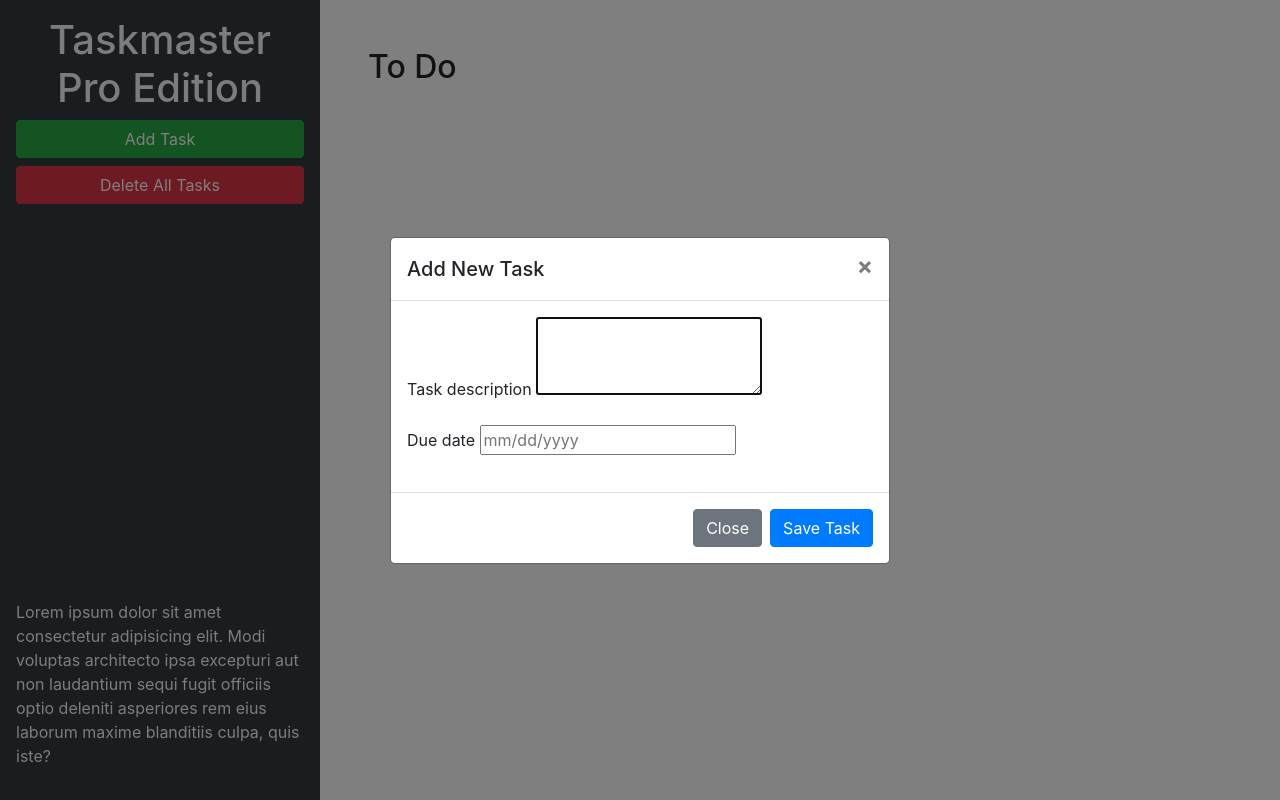
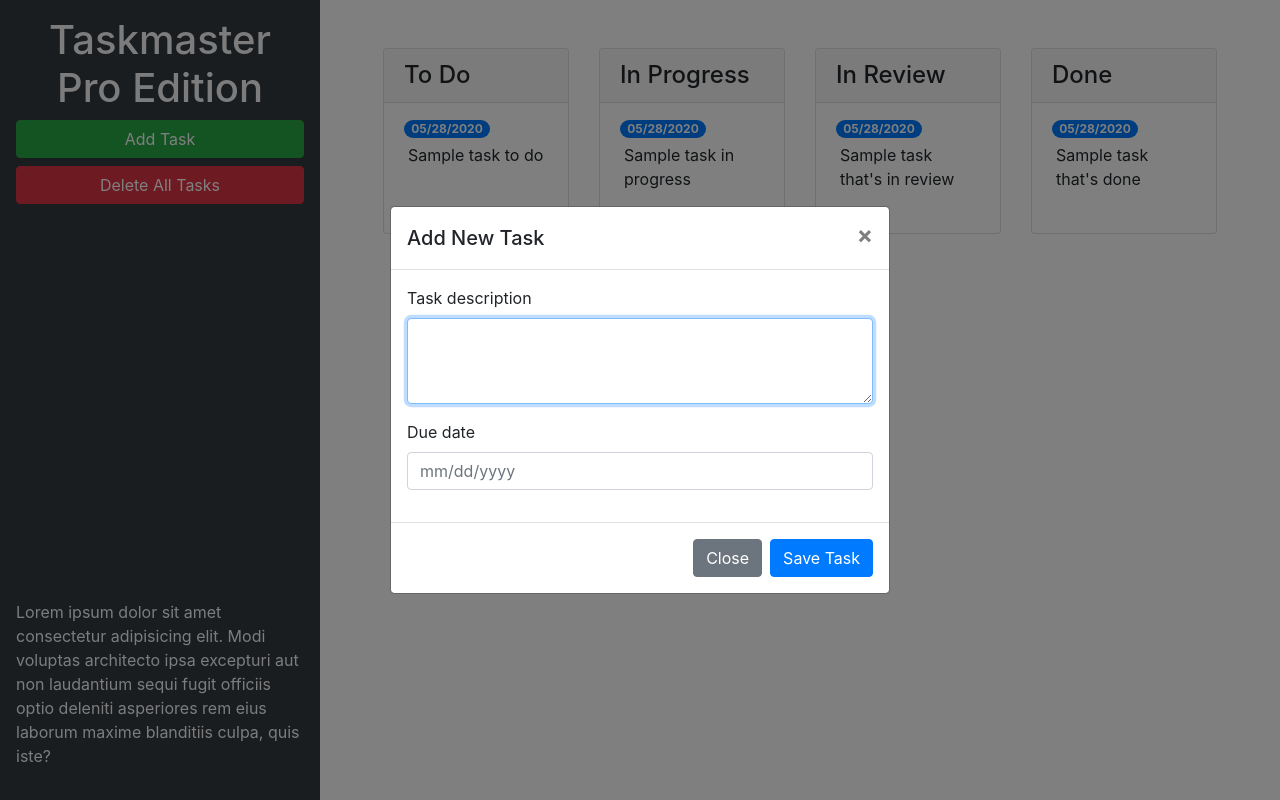
Before and after one commit to josh2100/taskmaster-pro, a plain HTML site: page index.html in a window 1280 px wide. Both pictures are taken after a click on the button "Add Task". Drawn offline with nearby package versions, Linux system fonts and the light colour scheme.

Commit message:
modal improved

```diff
--- a/index.html
+++ b/index.html
@@ -1,44 +1,122 @@
 <!DOCTYPE html>
 <html lang="en">
-
   <head>
-  <meta charset="UTF-8">
-  <meta name="viewport" content="width=device-width, initial-scale=1.0">
-  <meta http-equiv="X-UA-Compatible" content="ie=edge">
-  <link rel="stylesheet" href="https://cdnjs.cloudflare.com/ajax/libs/twitter-bootstrap/4.3.1/css/bootstrap.min.css">
+    <meta charset="UTF-8" />
+    <meta name="viewport" content="width=device-width, initial-scale=1.0" />
+    <meta http-equiv="X-UA-Compatible" content="ie=edge" />
+    <link
+      rel="stylesheet"
+      href="https://cdnjs.cloudflare.com/ajax/libs/twitter-bootstrap/4.3.1/css/bootstrap.min.css"
+    />
     <link rel="stylesheet" href="./assets/css/style.css" />
     <title>Taskmaster Pro</title>
   </head>
 
   <body>
-
     <div class="row min-vh-100 no-gutters">
-    <header class="col-12 col-lg-3 bg-dark text-light d-flex flex-column p-4 p-lg-3">
+      <header
+        class="col-12 col-lg-3 bg-dark text-light d-flex flex-column p-4 p-lg-3"
+      >
         <h1 class="text-center">Taskmaster Pro Edition</h1>
-      <button id="create-task" class="btn btn-block btn-success" data-toggle="modal" data-target="#task-form-modal">Add
-        Task</button>
-      <button id="remove-tasks" class="btn btn-block btn-danger">Delete All Tasks</button>
-      <p class="mt-auto">Lorem ipsum dolor sit amet consectetur adipisicing elit. Modi voluptas architecto ipsa
-        excepturi aut non
-        laudantium sequi fugit officiis optio deleniti asperiores rem eius laborum maxime blanditiis culpa, quis iste?
+        <button
+          id="create-task"
+          class="btn btn-block btn-success"
+          data-toggle="modal"
+          data-target="#task-form-modal"
+        >
+          Add Task
+        </button>
+        <button id="remove-tasks" class="btn btn-block btn-danger">
+          Delete All Tasks
+        </button>
+        <p class="mt-auto">
+          Lorem ipsum dolor sit amet consectetur adipisicing elit. Modi voluptas
+          architecto ipsa excepturi aut non laudantium sequi fugit officiis
+          optio deleniti asperiores rem eius laborum maxime blanditiis culpa,
+          quis iste?
         </p>
       </header>
+
       <main class="col-12 col-lg-9">
-      <div class="m-5">
-        <h2>To Do</h2>
-        <ul id="list-toDo" class="list-group"> </ul>
+        <div class="m-5 row justify-content-around">
+          <!-- todo start -->
+          <div class="col-12 col-md-6 col-xl-3 mb-3">
+            <div class="card">
+              <h4 class="card-header">To Do</h4>
+              <ul id="list-toDo" class="list-group list-group-flush">
+                <li class="list-group-item">
+                  <span class="badge badge-primary badge-pill">05/28/2020</span>
+                  <p class="m-1">Sample task to do</p>
+                </li>
+              </ul>
+            </div>
+          </div>
+          <!-- todo end -->
+
+          <!-- in progress start -->
+          <div class="col-12 col-md-6 col-xl-3 mb-3">
+            <div class="card">
+              <h4 class="card-header">In Progress</h4>
+              <ul id="list-inProgress" class="list-group list-group-flush">
+                <li class="list-group-item">
+                  <span class="badge badge-primary badge-pill">05/28/2020</span>
+                  <p class="m-1">Sample task in progress</p>
+                </li>
+              </ul>
+            </div>
+          </div>
+          <!-- in progress end -->
+
+          <!-- in review start -->
+          <div class="col-12 col-md-6 col-xl-3 mb-3">
+            <div class="card">
+              <h4 class="card-header">In Review</h4>
+              <ul id="list-inReview" class="list-group list-group-flush">
+                <li class="list-group-item">
+                  <span class="badge badge-primary badge-pill">05/28/2020</span>
+                  <p class="m-1">Sample task that's in review</p>
+                </li>
+              </ul>
+            </div>
+          </div>
+          <!-- in review end -->
+
+          <!-- done start -->
+          <div class="col-12 col-md-6 col-xl-3 mb-3">
+            <div class="card">
+              <h4 class="card-header">Done</h4>
+              <ul id="list-done" class="list-group list-group-flush">
+                <li class="list-group-item">
+                  <span class="badge badge-primary badge-pill">05/28/2020</span>
+                  <p class="m-1">Sample task that's done</p>
+                </li>
+              </ul>
+            </div>
+          </div>
+          <!-- done end -->
         </div>
       </main>
     </div>
 
     <!-- Modal -->
-  <div class="modal fade" id="task-form-modal" tabindex="-1" role="dialog" aria-labelledby="task-form-modal"
-    aria-hidden="true">
+    <div
+      class="modal fade"
+      id="task-form-modal"
+      tabindex="-1"
+      role="dialog"
+      aria-labelledby="task-form-modal"
+      aria-hidden="true"
+    >
       <div class="modal-dialog modal-dialog-centered" role="document">
         <div class="modal-content">
           <div class="modal-header">
             <h5 class="modal-title" id="task-form-modal">Add New Task</h5>
-          <button type="button" class="close" data-dismiss="modal" aria-label="Close">
+            <button
+              type="button"
+              class="close"
+              data-dismiss="modal"
+              aria-label="Close"
+            >
               <span aria-hidden="true">&times;</span>
             </button>
           </div>
@@ -46,16 +124,32 @@
             <form>
               <div class="form-group">
                 <label for="modalTaskDescription">Task description</label>
-              <textarea id="modalTaskDescription" rows="3"></textarea>
+                <textarea
+                  id="modalTaskDescription"
+                  rows="3"
+                  class="form-control"
+                ></textarea>
               </div>
               <div class="form-group">
                 <label for="modalDueDate">Due date</label>
-              <input type="text" id="modalDueDate" placeholder="mm/dd/yyyy" autocomplete="off" />
+                <input
+                  type="text"
+                  class="form-control"
+                  id="modalDueDate"
+                  placeholder="mm/dd/yyyy"
+                  autocomplete="off"
+                />
               </div>
             </form>
           </div>
           <div class="modal-footer">
-          <button type="button" class="btn btn-secondary" data-dismiss="modal">Close</button>
+            <button
+              type="button"
+              class="btn btn-secondary"
+              data-dismiss="modal"
+            >
+              Close
+            </button>
             <button type="button" class="btn btn-primary">Save Task</button>
           </div>
         </div>
@@ -67,5 +161,4 @@
     <script src="https://cdnjs.cloudflare.com/ajax/libs/twitter-bootstrap/4.3.1/js/bootstrap.min.js"></script>
     <script src="./assets/js/script.js"></script>
   </body>
-
 </html>
```
Lines whose indentation alone changed are shown as unchanged.
